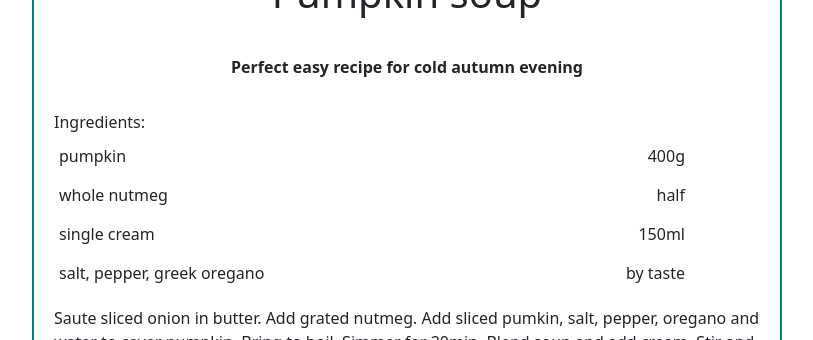
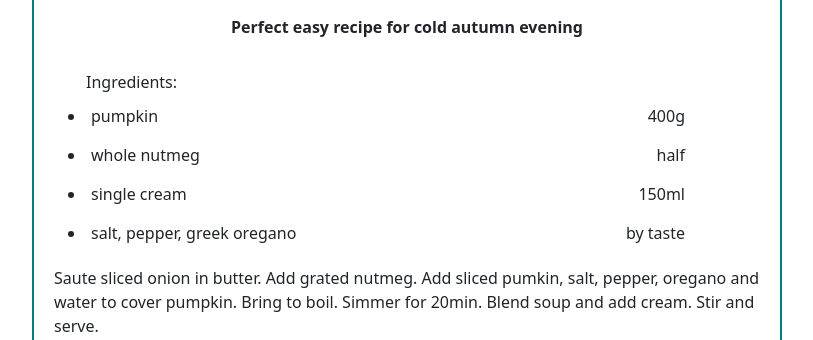
Before and after one commit to AnnaCodes1/cook-book-app, a React (Create React App) app: page / in a window 1280 px wide. Shown: the part 566-906 px from the top of the page, without its empty margins (233-1046 px from the left). Built offline with nearby package versions, Linux system fonts and the light colour scheme.

Commit message:
Moved components to right folders, restyles recipeBody

```diff
--- a/src/App.js
+++ b/src/App.js
@@ -1,10 +1,10 @@
 import React, { useState } from 'react'
 import RecipeBody from './components/recipe-body/RecipeBody'
 import RecipeForm from './components/RecipeForm'
-import RecipeList from './components/RecipeList'
 import MySelect from './components/UI/select/MySelect'
 import SearchPanel from './components/UI/search-panel/SearchPanel'
 import './styles/App.css'
+import RecipeList from './components/recipe-list/RecipeList'
 
 let maxId = 1
 let maxId2 = 100
--- a/src/components/recipe-body/IngredientList.jsx
+++ b/src/components/recipe-body/IngredientList.jsx
@@ -3,7 +3,7 @@ import IngredientsItem from './IngredientsItem'
 
 const IngredientList = ({ ingredients }) => {
   const elements = ingredients.map(item => {
-    const {name} = item
+    const { name } = item
     return (
       <li key={name}>
         <IngredientsItem {...item} />
@@ -11,9 +11,7 @@ const IngredientList = ({ ingredients }) => {
     )
   })
 
-  return (
-    <ul className='ingredients-list list-unstyled'>Ingredients:{elements}</ul>
-  )
+  return <ul>Ingredients:{elements}</ul>
 }
 
 export default IngredientList
--- a/src/components/recipe-body/IngredientsItem.jsx
+++ b/src/components/recipe-body/IngredientsItem.jsx
@@ -1,8 +1,9 @@
 import React from 'react'
+import classes from './RecipeBody.module.css'
 
 const IngredientsItem = ({ name, quantity }) => {
   return (
-    <span className='ingredients-items'>
+    <span className={classes.ingredientsItems}>
       <div>{name}</div>
       <div>{quantity}</div>
     </span>
--- a/src/components/recipe-body/RecipeBody.jsx
+++ b/src/components/recipe-body/RecipeBody.jsx
@@ -1,21 +1,21 @@
 import React from 'react'
 import MyButton from '../UI/button/MyButton'
 import IngredientList from './IngredientList'
-import '/home/anna/Desktop/JS/cook-book/cook-book-app/src/styles/App.css'
+import classes from './RecipeBody.module.css'
 
 const RecipeBody = ({ recipeObject }) => {
   const eachRecipe = recipeObject.map(item => {
     const { id, title, about, recipe, ...ingredient } = item
     return (
       <div
-        className='each-recipe'
+        className={classes.eachRecipe}
         key={id}
       >
-        <h1 className='recipe-header'>{title}</h1>
-        <p className='about-recipe'>{about}</p>
+        <h1 className={classes.recipeHeader}>{title}</h1>
+        <p className={classes.aboutRecipe}>{about}</p>
         <IngredientList {...ingredient} />
-        <p className='recipeInstruction'>{recipe}</p>
-        <span className='recipeButtons'>
+        <p className={classes.recipeInstruction}>{recipe}</p>
+        <span className={classes.recipeButtons}>
           <MyButton>Add to favourite</MyButton>
           <MyButton>Edit recipe</MyButton>
           <MyButton>Delete recipe</MyButton>
--- /dev/null
+++ b/src/components/recipe-body/RecipeBody.module.css
@@ -0,0 +1,35 @@
+/* ------ Recipe Body Styles ----- */
+
+.recipeBody {
+  padding-top: 40px;
+}
+
+.eachRecipe {
+  margin-top: 15px;
+  padding: 20px;
+  border: 2px solid teal;
+}
+
+.ingredientsItems {
+  margin-top: 5px;
+  margin-right: 70px;
+  padding: 5px;
+  display: flex;
+  justify-content: space-between;
+}
+.recipeHeader {
+  padding: 15px;
+  text-align: center;
+}
+.aboutRecipe {
+  font-weight: 700;
+  padding: 15px;
+  text-align: center;
+}
+
+.recipeButtons {
+  display: flex;
+  flex-direction: column;
+  justify-content: space-evenly;
+  margin-top: 50px;
+}
--- a/src/components/RecipeListItem.jsx
+++ b/src/components/recipe-list/RecipeListItem.jsx
@@ -1,5 +1,6 @@
 import React from 'react'
-import MyButton from './UI/button/MyButton';
+import MyButton from '../UI/button/MyButton'
+
 
 const RecipeListItem = ({recipe, number, remove}) => {
 
--- a/src/styles/App.css
+++ b/src/styles/App.css
@@ -22,39 +22,3 @@
   justify-content: space-between;
   align-items: center;
 }
-
-/* ------ Recipe Body Styles ----- */
-
-.recipe-body {
-  padding-top: 40px;
-}
-
-.each-recipe {
-  margin-top: 15px;
-  padding: 20px;
-  border: 2px solid teal;
-}
-
-.ingredients-items {
-  margin-top: 5px;
-  margin-right: 70px;
-  padding: 5px;
-  display: flex;
-  justify-content: space-between;
-}
-.recipe-header {
-  padding: 15px;
-  text-align: center;
-}
-.about-recipe {
-  font-weight: 700;
-  padding: 15px;
-  text-align: center;
-}
-
-.recipeButtons {
-  display: flex;
-  flex-direction: column;
-  justify-content: space-evenly;
-  margin-top: 50px
-}
```
Also changed, not shown: src/components/recipe-list/RecipeList.jsx (renamed from src/components/RecipeList.jsx).
